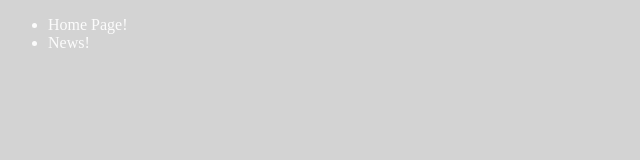
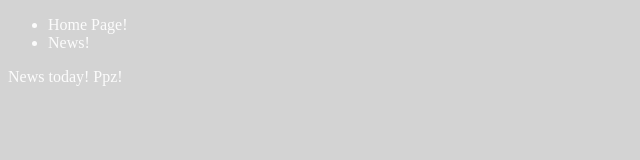
Before and after one commit to 6620by/jspro, a plain HTML site: page index.html in a window 1280 px wide. Shown: the full height of the page, 0-640 px from the left. Drawn offline with Linux system fonts and the light colour scheme.

Commit message:
New style

```diff
--- a/index.html
+++ b/index.html
@@ -7,6 +7,6 @@
 </head>
 <body>
 <header><nav><ul><li>Home Page!</li><li>News!</li></ul></nav></header><main>
-</main>
+News today! Ppz!</main>
 </body>
 </html>
```
